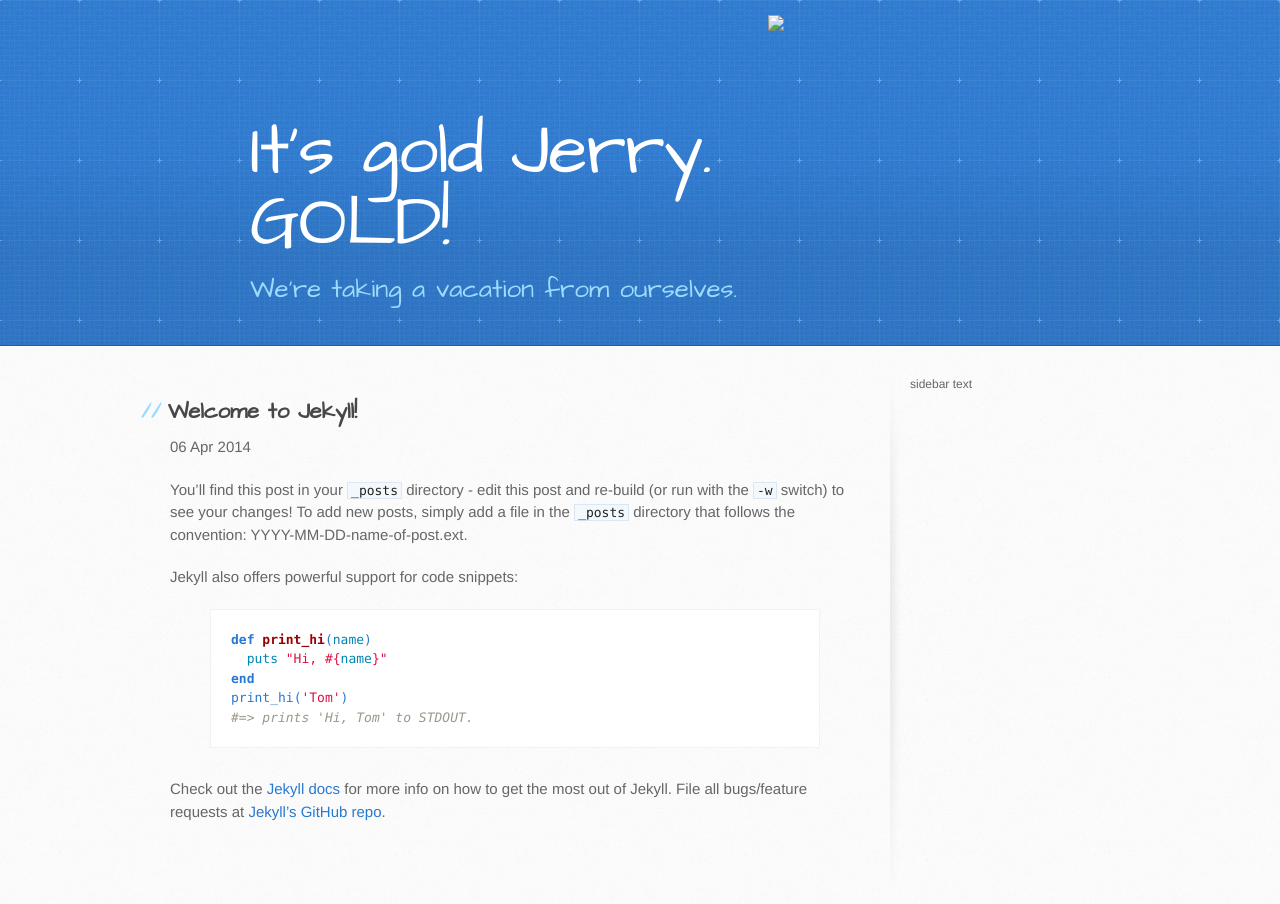
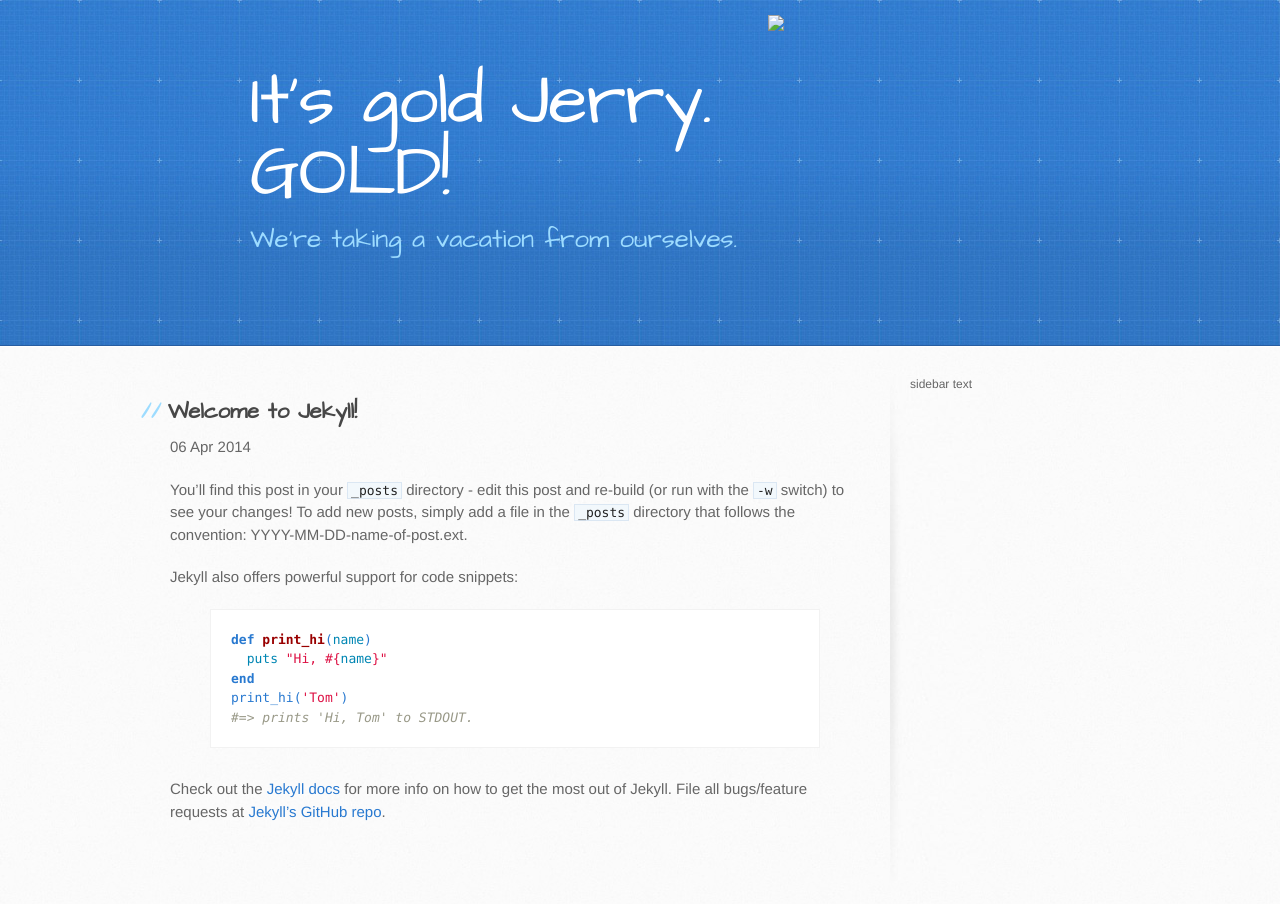
Before and after one commit to itsgoldjerry/itsgoldjerry.github.io, a Jekyll site: the page built from _posts/2014-04-06-welcome-to-jekyll.markdown, in a window 1280 px wide. Built offline with Jekyll 4.4.1, drawn with Linux system fonts in a browser that asks for light colours.

Commit message:
header image

```diff
--- a/_layouts/default.html
+++ b/_layouts/default.html
@@ -19,7 +19,7 @@
   <body>
     <header>
       <!-- <div class="inner", display=inline-block> -->
-      <div <div class="inner"; style="width: 40%; float:left; padding-left: 250px; padding-top: 100px;">
+      <div <div class="inner"; style="width: 40%; float:left; padding-left: 250px; padding-top: 50px;">
         <h1> {{ site.name }} </h1>
         <h2>We're taking a vacation from ourselves.</h2>
 	    </div>
```
